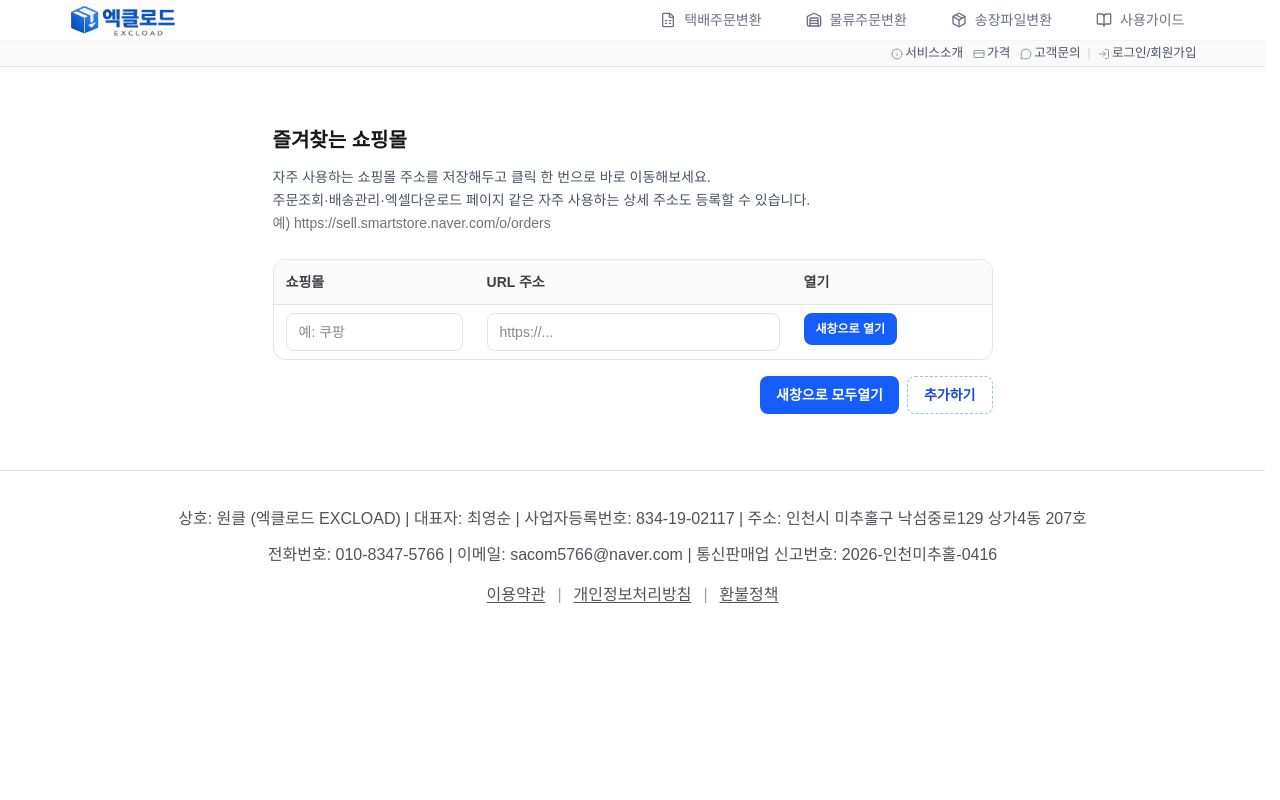
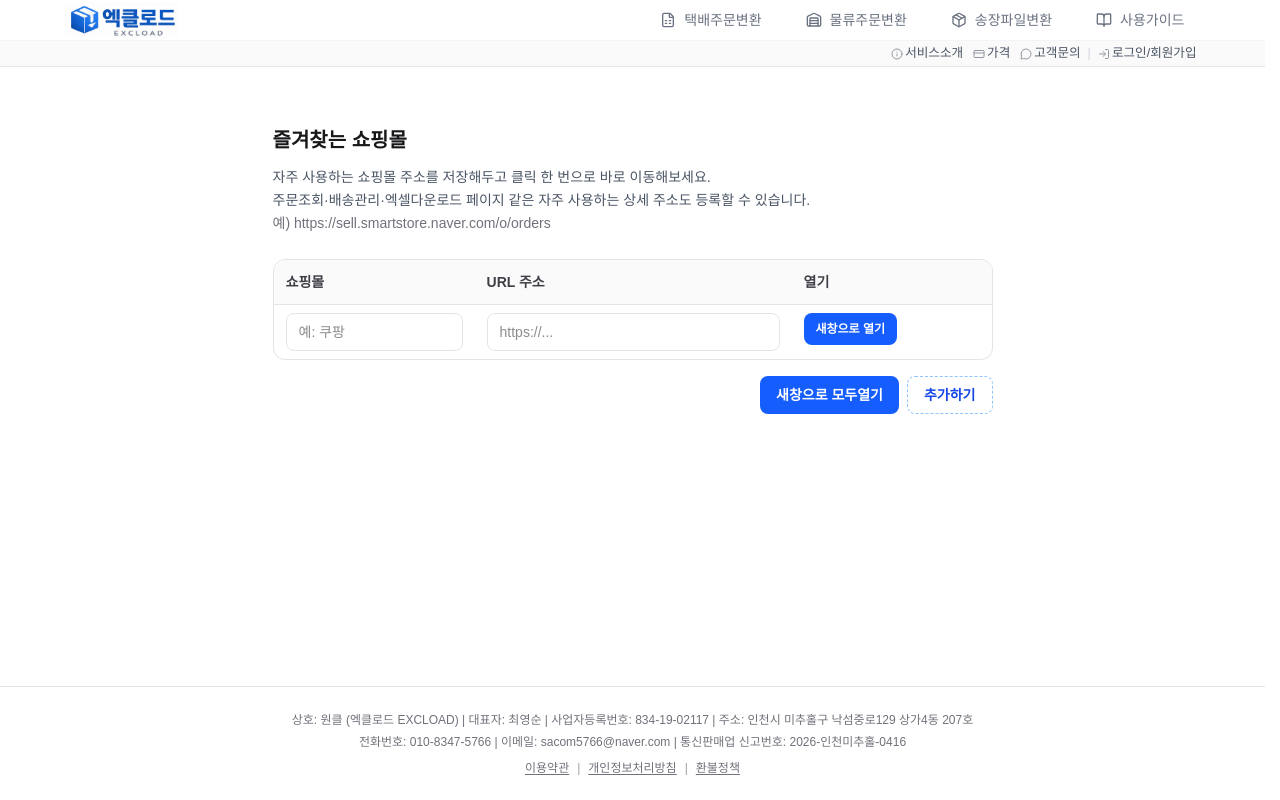
Before and after one commit to a01083475766-bit/excload, a Next.js app: page /order/fetch in a window 1280 px wide. Built offline with nearby package versions, Linux system fonts and the light colour scheme; no server answers; the database is empty.

Commit message:
푸터 여유

```diff
--- a/app/components/FavoriteMallsPanel.tsx
+++ b/app/components/FavoriteMallsPanel.tsx
@@ -64,14 +64,14 @@ export default function FavoriteMallsPanel() {
 
   if (!hydrated) {
     return (
-      <div className="p-6 max-w-3xl mx-auto">
+      <div className="mx-auto max-w-3xl p-6 pb-4">
         <p className="text-sm text-gray-500">불러오는 중…</p>
       </div>
     );
   }
 
   return (
-    <div className="p-6 max-w-3xl mx-auto">
+    <div className="mx-auto max-w-3xl p-6 pb-4">
       <h1 className="text-xl font-bold mb-3 text-zinc-900 dark:text-zinc-100">
         즐겨찾는 쇼핑몰
       </h1>
--- a/app/layout.tsx
+++ b/app/layout.tsx
@@ -34,27 +34,29 @@ export default function RootLayout({
   return (
     <html lang="ko">
       <body
-        className={`${geistSans.variable} ${geistMono.variable} antialiased`}
+        className={`${geistSans.variable} ${geistMono.variable} flex min-h-screen flex-col antialiased`}
       >
         <ClientConsoleSilencer />
+        <div className="flex flex-1 flex-col">
           <AuthProviders>
             <StoreInitializer />
             <GlobalDragDropBlocker />
             <MainNav />
-          <div className="pt-[44px] sm:pt-[35px]">
+            <div className="flex-1 pt-[44px] pb-16 sm:pt-[35px] sm:pb-20">
               {children}
             </div>
           </AuthProviders>
-        <footer className="mt-8 border-t border-zinc-200 px-4 py-8 text-center text-sm leading-7 text-zinc-600 sm:text-base sm:leading-8">
-          <p className="mx-auto max-w-6xl">
+        </div>
+        <footer className="mt-auto shrink-0 border-t border-zinc-200 px-4 py-5 text-center text-[11px] leading-5 text-zinc-500 sm:py-6 sm:text-xs sm:leading-relaxed">
+          <p className="mx-auto max-w-5xl">
             상호: 원클 (엑클로드 EXCLOAD) | 대표자: 최영순 | 사업자등록번호: 834-19-02117 | 주소: 인천시
             미추홀구 낙섬중로129 상가4동 207호
           </p>
-          <p className="mx-auto mt-1 max-w-6xl">
+          <p className="mx-auto mt-0.5 max-w-5xl">
             전화번호: 010-8347-5766 | 이메일: sacom5766@naver.com | 통신판매업 신고번호:
             2026-인천미추홀-0416
           </p>
-          <div className="mt-3 flex items-center justify-center gap-3 text-sm sm:text-base">
+          <div className="mt-2 flex flex-wrap items-center justify-center gap-x-2 gap-y-1 text-[11px] sm:text-xs">
             <a href="/terms" className="underline underline-offset-2 hover:text-zinc-700">
               이용약관
             </a>
```
Lines whose indentation alone changed are shown as unchanged.
